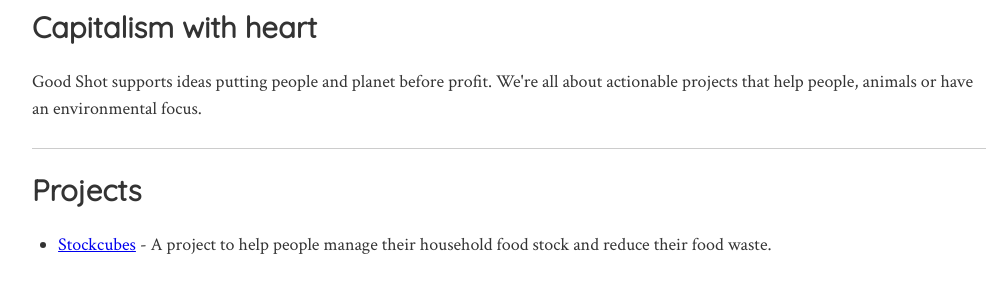
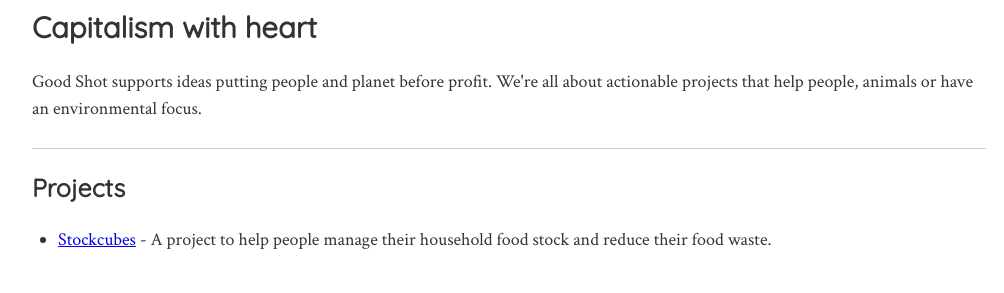
Before and after one commit to JoshHarrington/good_shot, a Gatsby site: page / in a window 1280 px wide. Shown: the part 147-440 px from the top of the page, without its empty margins (131-1135 px from the left). Built offline with nearby package versions, Linux system fonts and the light colour scheme; Gatsby itself is replaced by a stand-in of ours.

Commit message:
fix heading level

```diff
--- a/src/pages/index.js
+++ b/src/pages/index.js
@@ -16,7 +16,7 @@ const IndexPage = () => (
     <h2>Capitalism with heart</h2>
     <p>Good Shot supports ideas putting people and planet before profit. We're all about actionable projects that help people, animals or have an environmental focus.</p>
     <hr/>
-    <h2>Projects</h2>
+    <h3>Projects</h3>
     <ul>
       <li><p><a href="https://www.stockcub.es" target="blank">Stockcubes</a> - A project to help people manage their household food stock and reduce their food waste.</p></li>
     </ul>
```
